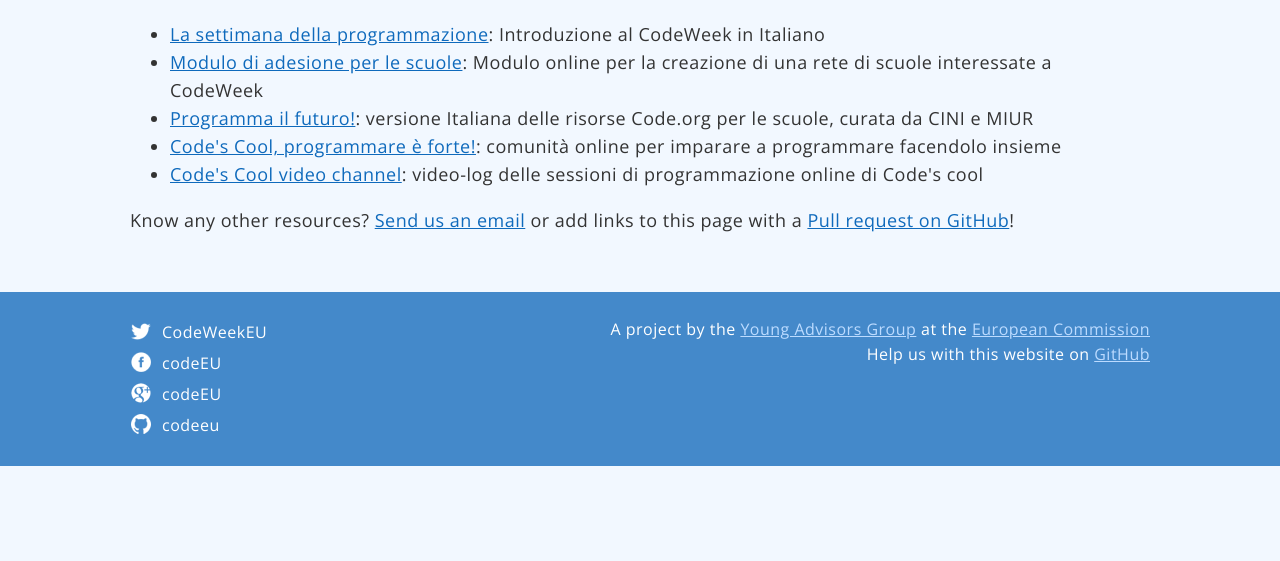
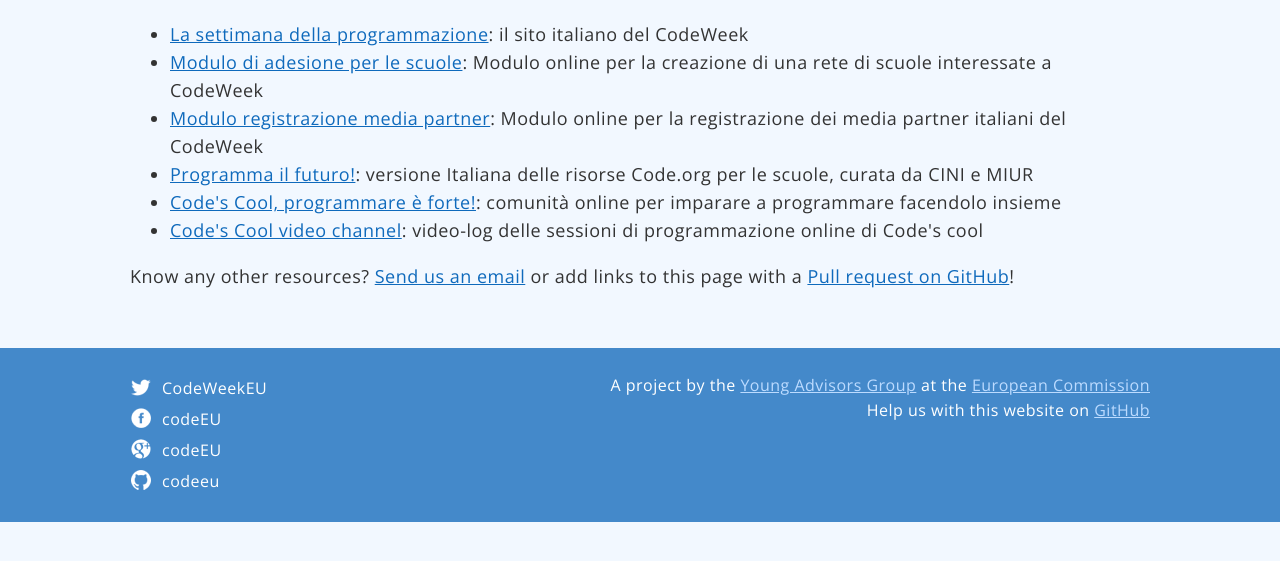
Before and after one commit to codeeu/codeeu.github.io, a Jekyll site: the page built from resources/italy/index.html, in a window 1280 px wide, cut to the strip 167-728 px from the top of the page. Built offline with Jekyll 4.4.1, drawn with Linux system fonts in a browser that asks for light colours; nearby versions of some CDN libraries; Markdown is read by kramdown in place of the engine named in the settings.

Commit message:
Linked the Italian website of codeweek

```diff
--- a/resources/italy/index.html
+++ b/resources/italy/index.html
@@ -4,8 +4,9 @@
 ---
 
   <ul>
-   	<li><a href="http://informatica.uniurb.it/codeweekeu/">La settimana della programmazione</a>: Introduzione al CodeWeek in Italiano</li>
-   	<li><a href="http://informatica.uniurb.it/codeweekeu/scuole/">Modulo di adesione per le scuole</a>: Modulo online per la creazione di una rete di scuole interessate a CodeWeek</li>
+   	<li><a href="http://codeweek.it/">La settimana della programmazione</a>: il sito italiano del CodeWeek</li>
+   	<li><a href="http://codeweek.it/scuole/">Modulo di adesione per le scuole</a>: Modulo online per la creazione di una rete di scuole interessate a CodeWeek</li>
+   	<li><a href="http://codeweek.it/media-partner/">Modulo registrazione media partner</a>: Modulo online per la registrazione dei media partner italiani del CodeWeek</li>
    	<li><a href="http://programmailfuturo.it/">Programma il futuro!</a>: versione Italiana delle risorse Code.org per le scuole, curata da CINI e MIUR</li>
    	<li><a href="http://www.codescool.net/">Code's Cool, programmare è forte!</a>: comunità online per imparare a programmare facendolo insieme</li>
    	<li><a href="https://www.youtube.com/channel/UCtcyXCuAy_NHusocxuERuXA">Code's Cool video channel</a>: video-log delle sessioni di programmazione online di Code's cool</li>
```
